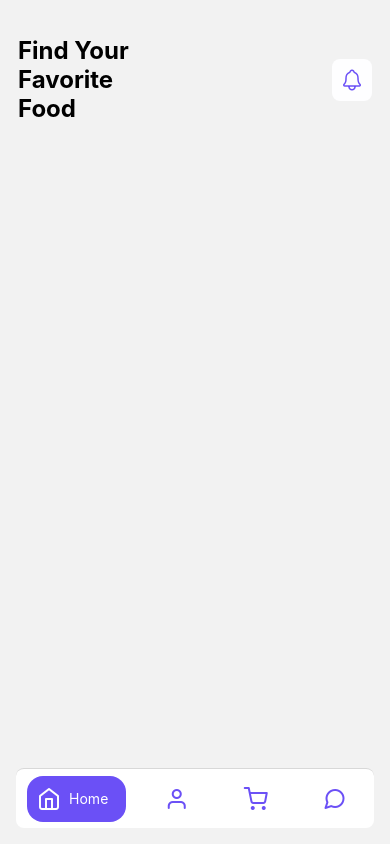
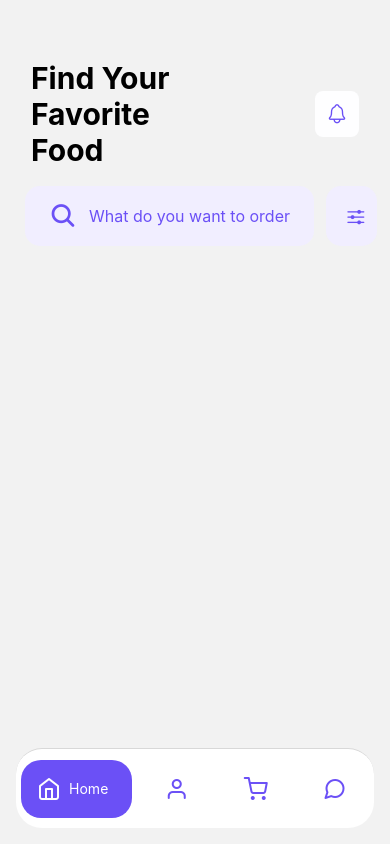
Before and after one commit to thangtran238/food-delivery, a React Native app: screen / in a window 390 px wide. Built offline with nearby package versions, Linux system fonts and the light colour scheme.

Commit message:
update: heading complete

```diff
--- a/App.tsx
+++ b/App.tsx
@@ -45,7 +45,7 @@ const TabButton = ({
           ref={viewRef}
           style={[
             StyleSheet.absoluteFillObject,
-            { backgroundColor: item.color, borderRadius: 16 },
+            { backgroundColor: item.color, borderRadius: 20 },
           ]}
         />
         <View style={[styles.btn]}>
@@ -80,12 +80,12 @@ export default function App() {
         screenOptions={{
           headerShown: false,
           tabBarStyle: {
-            height: 60,
+            height: 80,
             position: "absolute",
             bottom: 16,
             right: 16,
             left: 16,
-            borderRadius: 8,
+            borderRadius: 26,
           },
         }}
       >
@@ -113,7 +113,7 @@ const styles = StyleSheet.create({
   btn: {
     flexDirection: "row",
     alignItems: "center",
-    padding: 10,
-    borderRadius: 16,
+    padding: 16,
+    borderRadius: 10,
   },
 });
--- a/app/res/colors.tsx
+++ b/app/res/colors.tsx
@@ -5,6 +5,7 @@ export default {
   substance: "#9FA6AA",
   fontColor: "#000",
   subFontColor: "#ccc",
+  purple: '#F1EEFF',
 
   // primary: '#637aff',
   primaryDark: '#2759ff',
@@ -20,10 +21,8 @@ export default {
   red: '#ff2f68',
   lightRed: '#ff4f7e',
   darkRed: '#d9365e',
-  purple: '#8f06e4',
   skyBlue: 'skyblue',
   yellow: '#f8c907',
-  pink: '#ff4c98',
   gold: 'gold',
   line: '#282C35',
   darkGray: '#999999',
--- a/app/res/images.tsx
+++ b/app/res/images.tsx
@@ -1,51 +1,4 @@
-import colors from "./colors";
-import { fonts } from "./fonts";
-import { strings } from "./strings";
+
 export const images = {
-  //define images here
-  thumbnail: {
-    restaurant: {
-      width: 147,
-      height: 184,
-      background: colors.substance,
-      color: colors.primary,
-      title: { weight: fonts.bold, color: colors.fontColor, string: strings.h2 },
-      des: { weight: fonts.thin, color:colors.subFontColor,string: strings.h4 },
-      borderRadius: "6px"
-
-    },
-    item: {
-      width: 323,
-      height: 87,
-      backgroundColor: colors.substance,
-      color: colors.fontColor,
-      title: {fontWeight: fonts.bold, color: colors.fontColor},
-      des: {fontWeight:fonts.thin, color: colors.subFontColor,},
-      price: { color: colors.secondary },
-      borderRadius: "8px"
-    },
-    user: {},
-  },
-  icon: {
-    restaurant: {
-      width: 90, height: 90, justifyItem: "cover"
-    },
-    item: {
-      width: 64, height: 64, justifyItem: "cover", borderRadius: "6px"
-    },
-    tabBar: {
-      off:{
-        width: 24,
-        height: 24,
-        color: colors.substance,
-      },
-      on: {
-        width: 24,
-        height: 24,
-        color: colors.secondary,
-      }
-    }
-
-  },
-  profile: {},
+  a:'D:\food-delivery\app\res\image\an.png'
 };
--- a/app/res/strings.tsx
+++ b/app/res/strings.tsx
@@ -1,7 +1,7 @@
 export const strings = {
   //define strings here
-  h1: 24,
-  h2: 20,
+  h1: 30,
+  h2: 24,
   h3: 16,
   h4: 12,
   h5: 10
--- a/app/src/components/Heading.tsx
+++ b/app/src/components/Heading.tsx
@@ -1,9 +1,8 @@
 import { View, Text, StyleSheet } from "react-native";
 import React from "react";
 import Icon from 'react-native-vector-icons/Ionicons';
-
+import SearchBarWithR from "./SearchBarWithR";
 import R from "../R";
-import SearchBarWithR from "./SearchBarWithR";
 
 
 
@@ -16,10 +15,12 @@ type Props = {
 const Heading = (props: Props) => {
   const mainHeading = () => {
     return (
-      <View style={styles.container}>
-        <Text style={styles.text}>Find Your Favorite Food</Text>
-        <Icon style={styles.icon} name={"notifications-outline"} size={24} color={R.colors.secondary} />
-        {/* <SearchBarWithR /> */}
+      <View >
+        <View style={styles.container}>
+          <Text style={styles.text}>Find Your Favorite Food</Text>
+          <Icon style={styles.icon} name={"notifications-outline"} size={22} color={R.colors.secondary} />
+
+        </View>
       </View>
     );
   };
@@ -27,7 +28,7 @@ const Heading = (props: Props) => {
   const subHeading = () => {
     return (
       <View>
-        <Icon name={"notifications-outline"} size={24} color={R.colors.secondary} />
+        <Icon name={"notifications-outline"} size={45} color={R.colors.secondary} />
       </View>
     );
   };
@@ -43,11 +44,12 @@ const styles = StyleSheet.create({
     flexDirection: 'row',
     justifyContent: 'space-between',
     alignItems: 'center',
-    paddingHorizontal: 18,
-    paddingVertical: 36,
+    paddingHorizontal: 31,
+    paddingTop: 60,
+    paddingBottom: 18,
   },
   text: {
-    width: "40%",
+    width: "50%",
     fontWeight: R.fonts.bold,
     fontSize: R.strings.h1,
 
@@ -55,7 +57,7 @@ const styles = StyleSheet.create({
   icon: {
     backgroundColor: R.colors.primary,
     borderRadius: 8,
-    padding: 8
+    padding: 11,
   }
 });
 export default Heading;
--- a/app/src/components/SearchBarWithR.tsx
+++ b/app/src/components/SearchBarWithR.tsx
@@ -1,35 +1,56 @@
 import React from 'react';
-import { View, StyleSheet } from 'react-native';
-import SearchBar from 'react-native-search-bar';
+import { View, StyleSheet, TextInput } from 'react-native';
+import R from '../R';
+import Icon from 'react-native-vector-icons/Ionicons';
 
 type SearchBarWithRProps = {};
 
 const SearchBarWithR: React.FC<SearchBarWithRProps> = () => {
   return (
     <View style={styles.container}>
-      <SearchBar
-        placeholder="Search..."
-        barStyle="default"
-        onChangeText={(searchText: string) => {
-          // Handle search text changes here
-          console.log(searchText);
-        }}
-        onSearchButtonPress={(searchText: string) => {
-          // Handle search button press here
-          console.log(searchText);
-        }}
-        onCancelButtonPress={() => {
-          // Handle cancel button press here
-        }}
-      />
+      <View style={styles.searchBar}>
+        <Icon name={'search'} size={28} color={R.colors.secondary} style={styles.icon} />
+        <TextInput style={styles.input} placeholder='What do you want to order' />
+
+      </View>
+      <Icon style={styles.sub_icon} name={'options'} size={21} color={R.colors.secondary} />
+
     </View>
+
   );
 };
 
 const styles = StyleSheet.create({
   container: {
-    // Add your container styles here
+    flexDirection: 'row',
+    alignItems: "center",
+    justifyContent: "space-between",
+    paddingHorizontal: 25
   },
+  searchBar: {
+    marginRight: 12,
+    backgroundColor: R.colors.purple,
+    height: 60,
+    borderRadius: 15,
+    flexDirection: 'row',
+    alignItems: 'center',
+    paddingHorizontal: 24,
+    width: "85%"
+  },
+  input: {
+    fontSize: R.strings.h3,
+    color: R.colors.secondary
+  }, icon: {
+    marginRight: 12
+  },
+  sub_icon: {
+    padding: 20,
+    height: 60,
+    width: "15%",
+    borderRadius: 15,
+    marginRight: 30,
+    backgroundColor: R.colors.purple
+  }
 });
 
 export default SearchBarWithR;
--- a/app/src/scenes/Home.tsx
+++ b/app/src/scenes/Home.tsx
@@ -1,17 +1,26 @@
-import { View, Text } from 'react-native'
+import { View, Text, ImageBackground, StyleSheet } from 'react-native'
 import React from 'react'
 import Heading from '../components/Heading'
 import { GET_NAV } from '../util/constant'
 import SearchBarWithR from '../components/SearchBarWithR'
+import R from '../R'
 type Props = {}
 
 const Home = (props: Props) => {
   return (
-    <View>
+    <View style={styles.imageBackground}>
 
       <Heading navigation={GET_NAV()}/>
+      <SearchBarWithR />
+      <View style={styles.imageBackground}>
+        <ImageBackground source={{uri: R.images.a}} resizeMode='cover' style={styles.image}/>
+      </View>
     </View>
   )
 }
+const styles = StyleSheet.create({
+  imageBackground: {},
+  image: {flex: 1 }
+});
 
 export default Home
```
Also changed, not shown: app/res/image/an.png (added).
